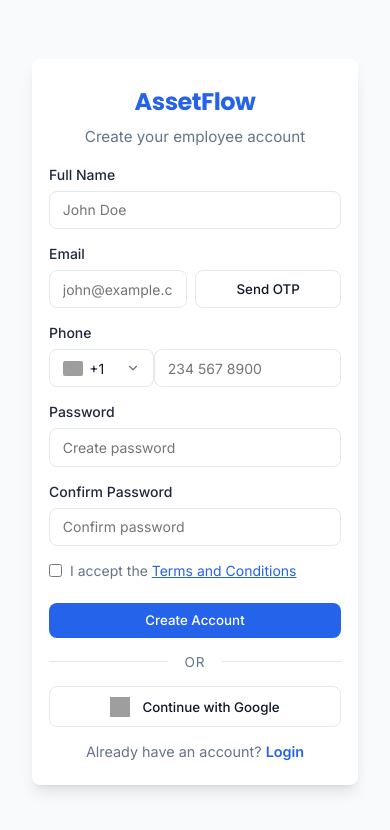
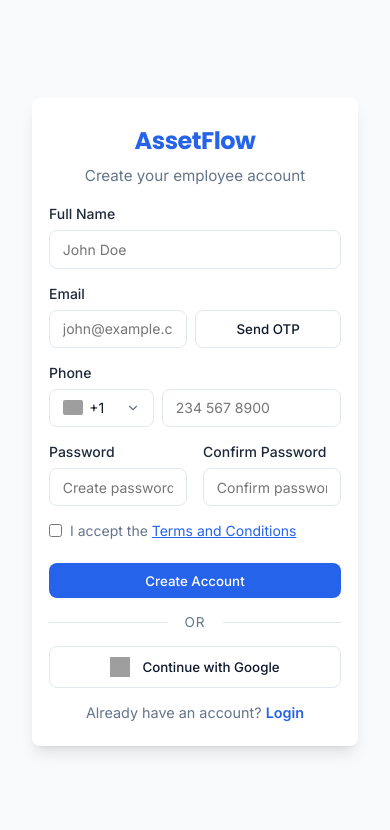
Before and after one commit to DevanshAdhia/AssetFlow-Problem-Statement, a React (Vite) app: page /signup in a window 390 px wide. Shown: the top 830 px of the page. Built offline with nearby package versions, Linux system fonts and the light colour scheme; grey boxes are pictures that could not be loaded.

Commit message:
UI: Place passwords on same row to fit screen without scrolling and restore margin in phone inputs

```diff
--- a/src/pages/Signup/Signup.css
+++ b/src/pages/Signup/Signup.css
@@ -47,8 +47,8 @@
 
 .phone-input-group {
   display: flex;
+  gap: 0.5rem; /* Add margin between select and input */
   position: relative;
-  /* Removed gap for seamless design */
 }
 
 .custom-country-select {
@@ -66,9 +66,8 @@
   padding: 0.75rem 0.5rem;
   background-color: var(--surface);
   user-select: none;
-  border-right: none;
-  border-top-right-radius: 0;
-  border-bottom-right-radius: 0;
+  border-radius: var(--radius-sm);
+  border: 1px solid var(--border);
 }
 
 .chevron-icon {
@@ -118,6 +117,4 @@
 .phone-number {
   flex: 1;
   width: 100% !important; /* Force override to prevent squishing */
-  border-top-left-radius: 0;
-  border-bottom-left-radius: 0;
 }
--- a/src/pages/Signup/Signup.jsx
+++ b/src/pages/Signup/Signup.jsx
@@ -128,14 +128,16 @@ const Signup = () => {
           </div>
         </div>
 
-        <div className="form-group">
-          <label className="form-label">Password</label>
-          <input type="password" className="form-control" placeholder="Create password" required />
-        </div>
+        <div className="form-row">
+          <div className="form-group half-width">
+            <label className="form-label">Password</label>
+            <input type="password" className="form-control" placeholder="Create password" required />
+          </div>
 
-        <div className="form-group">
-          <label className="form-label">Confirm Password</label>
-          <input type="password" className="form-control" placeholder="Confirm password" required />
+          <div className="form-group half-width">
+            <label className="form-label">Confirm Password</label>
+            <input type="password" className="form-control" placeholder="Confirm password" required />
+          </div>
         </div>
 
         <div className="form-options">
```
